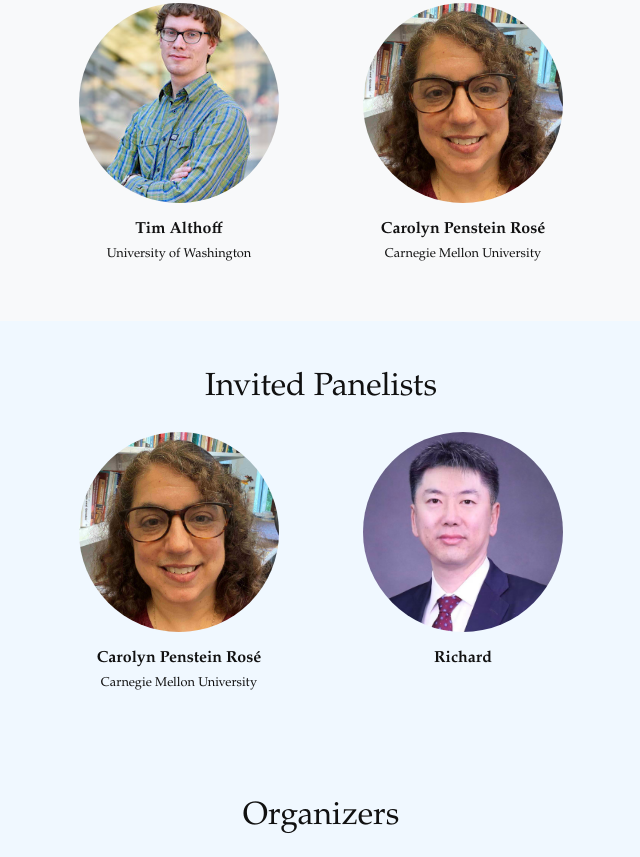
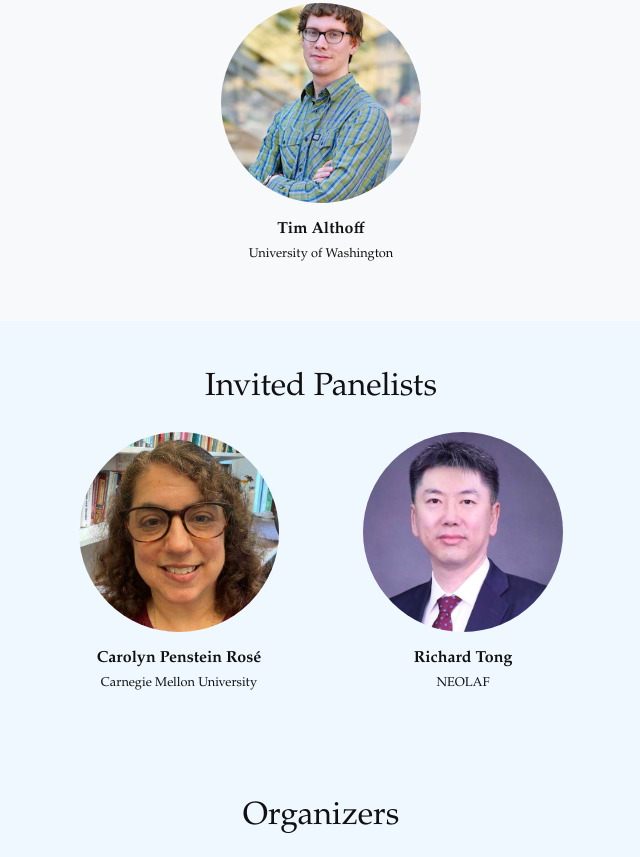
Before and after one commit to PersonaLLMworkshop/PersonaLLMworkshop.github.io, a plain HTML site: page index.html in a window 1280 px wide. Shown: the part 3607-4464 px from the top of the page, without its empty margins (319-959 px from the left). Drawn offline with nearby package versions, Linux system fonts and the light colour scheme; grey boxes are pictures that could not be loaded.

Commit message:
modified:   index.html

```diff
--- a/index.html
+++ b/index.html
@@ -332,16 +332,6 @@
             <small>University of Washington</small>
           </div>
         </div>
-        &nbsp;&nbsp;&nbsp;&nbsp;
-        <div class="card speaker-card">
-          <a href="https://www.cs.cmu.edu/~cprose/" class="clickable-image">
-            <img src="./speakers/rose.jpg" alt="Carolyn Penstein Rosé" class="speaker-img">
-</a>
-          <div class="card-body">
-            <span class="speaker-name">Carolyn Penstein Rosé</span>
-            <small>Carnegie Mellon University</small>
-          </div>
-        </div>
       </div>
     </div>
   </section>
@@ -362,12 +352,12 @@
         </div>
         &nbsp;&nbsp;&nbsp;&nbsp;
         <div class="card speaker-card">
-          <a href="#" class="clickable-image">
-            <img src="./speakers/richard.jpg" alt="Richard" class="speaker-img">
+          <a href="https://www.linkedin.com/in/richardtong1/" class="clickable-image">
+            <img src="./speakers/richard.jpg" alt="Richard Tong" class="speaker-img">
 </a>
           <div class="card-body">
-            <span class="speaker-name">Richard</span>
-            <small></small>
+            <span class="speaker-name">Richard Tong</span>
+            <small>NEOLAF</small>
           </div>
         </div>
       </div>
```
